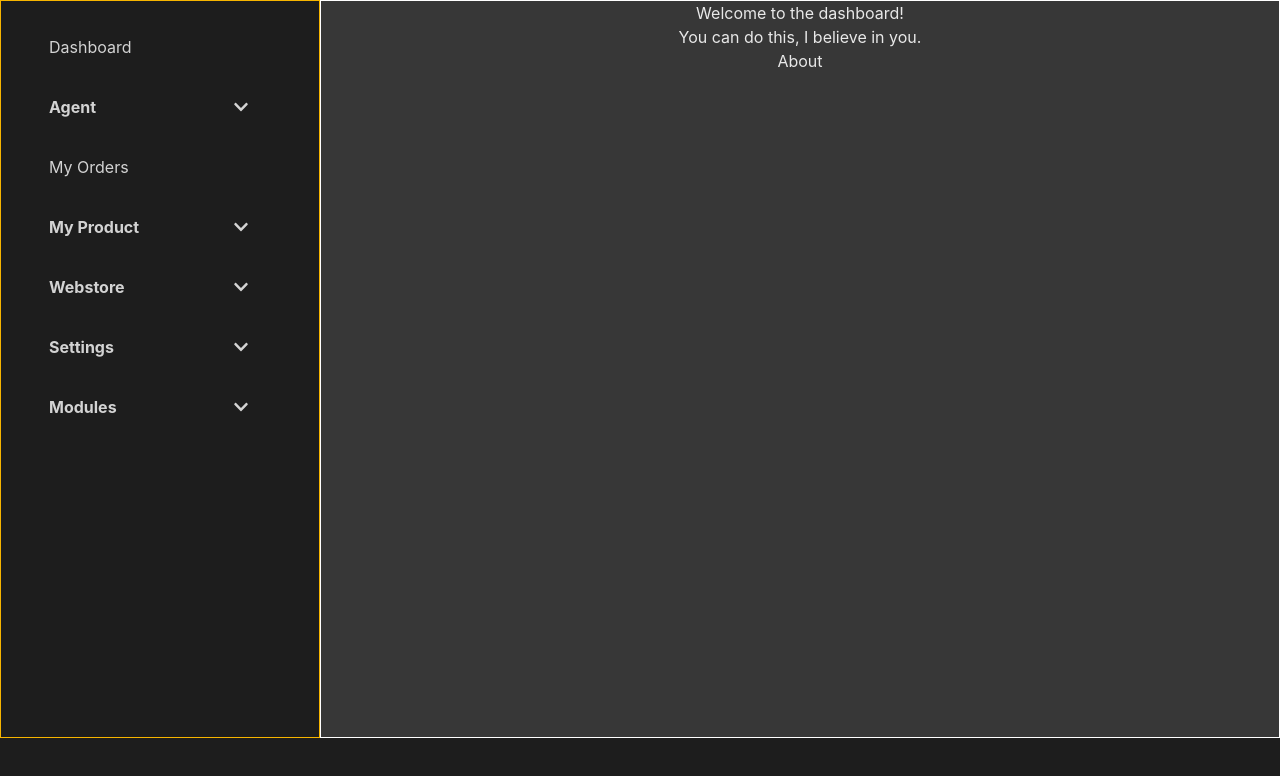
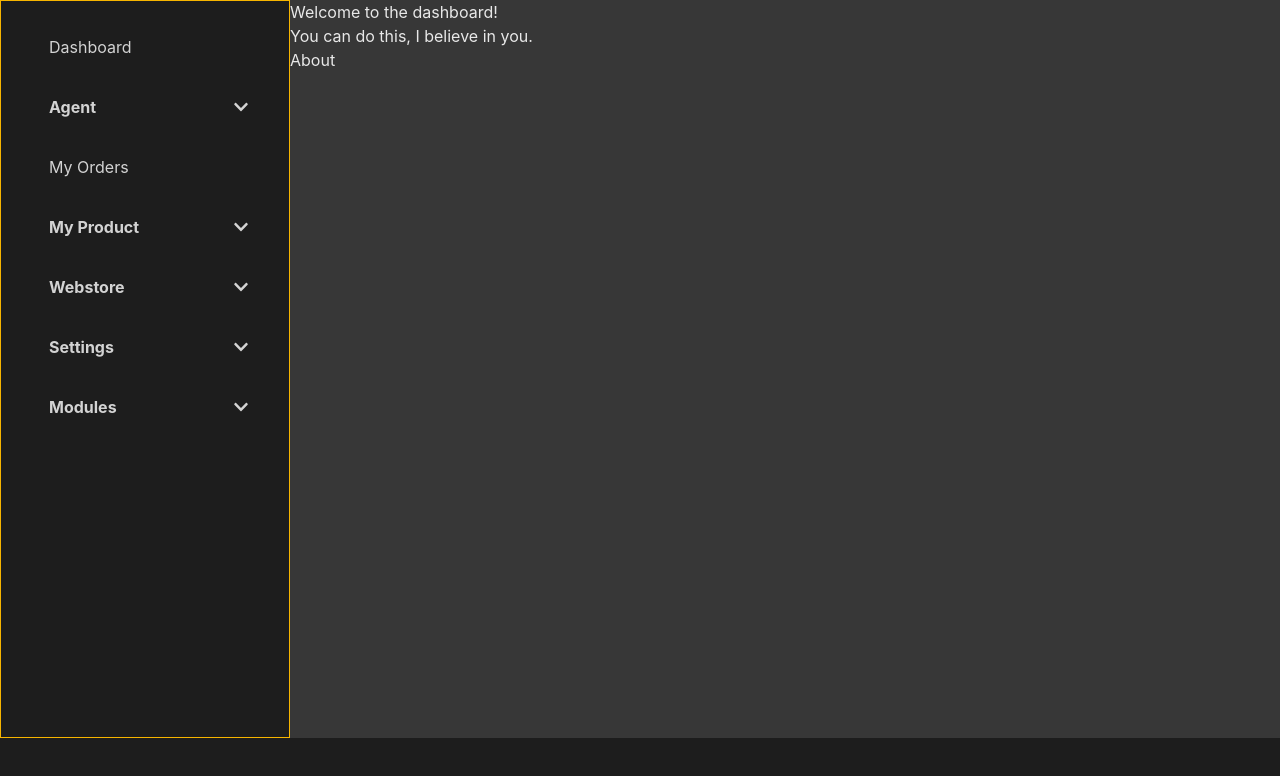
Before and after one commit to ImBIOS/avana-frontend-test, a React (Create React App) app: page /dashboard in a window 1280 px wide. Shown: the top 776 px of the page. Built offline with nearby package versions, Linux system fonts and the light colour scheme.

Commit message:
remove About page, add Orders page

```diff
--- a/src/App.js
+++ b/src/App.js
@@ -4,17 +4,17 @@ import DashboardLayout from "./layout/DashboardLayout";
 import { Route, Routes } from "react-router-dom";
 import Dashboard from "./pages/Dashboard";
 import NotFound from "./pages/NotFound";
-import About from "./pages/About";
+import Orders from "./pages/Orders";
 
 function App() {
   return (
     <DashboardLayout>
       <Sidebar />
-      <div className="grow text-center border border-white bg-lightgrey">
+      <div className="bg-lightgrey w-full">
         <Routes>
           <Route path="*" element={<NotFound />} />
           <Route exact path={homePathname} element={<Dashboard />} />
-          <Route path="about" element={<About />} />
+          <Route path="orders" element={<Orders />} />
         </Routes>
       </div>
     </DashboardLayout>
```
